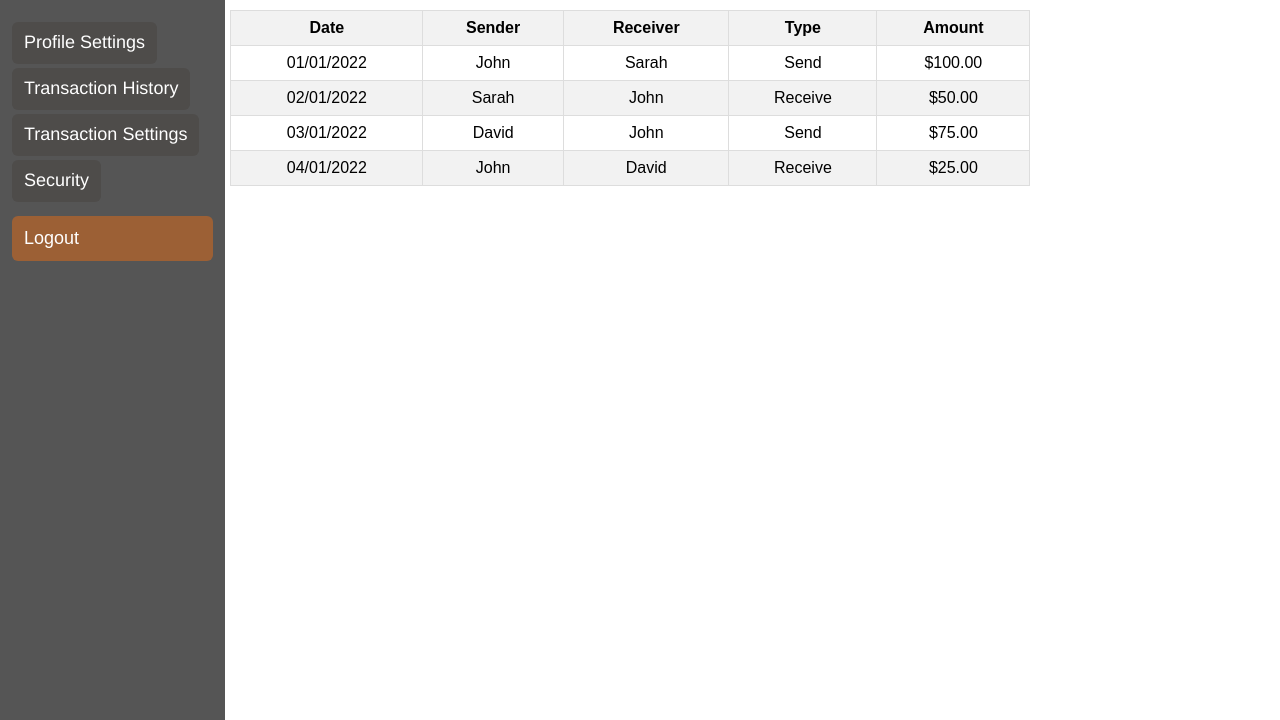
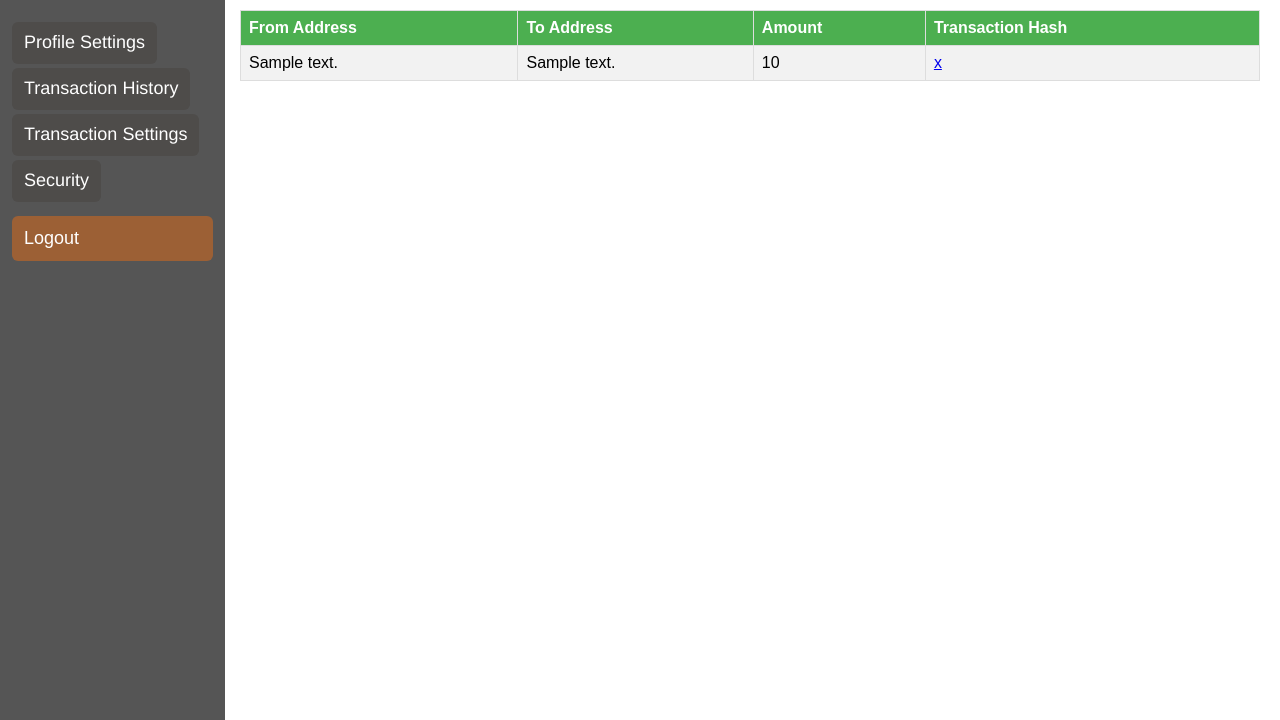
Before and after one commit to amuejunankar/SendCrypto-HC, a PHP site: page /html/account/transaction-history.php in a window 1280 px wide. Shown: the part 80-800 px from the top of the page. Run offline with PHP 8.4, Linux system fonts and the light colour scheme; the visitor is signed in with stand-in values (Sample User, id 1); tables that the repository leaves empty or names only in its code hold one stand-in row (values such as "Sample post").

Commit message:
Add Database transaction details and show

```diff
--- a/html/account/security.php
+++ b/html/account/security.php
@@ -169,7 +169,6 @@ mysqli_close($conn);
                     <?php
                     // Start the session
 
-
                     // Check if user is logged in
                     if (isset($_SESSION['logged_in']) && $_SESSION['logged_in'] == true) {
                         // If user is logged in, display My Account link
@@ -188,8 +187,8 @@ mysqli_close($conn);
         <ul>
             <li><a href="./account.php">Profile Settings</a></li>
             <li><a href="./transaction-history.php">Transaction History</a></li>
-            <li><a href="">Transaction Settings</a></li>
-            <li><a href="./security.php?">Security</a></li>
+            <li><a href="./transaction_settings.php">Transaction Settings</a></li>
+            <li><a href="">Security</a></li>
 
             <li>
                 <form method="POST"><button type="submit" name="logout">Logout</button></form>
--- a/html/account/transaction-history.php
+++ b/html/account/transaction-history.php
@@ -3,7 +3,7 @@ session_start();
 
 // Check if user is not logged in, then redirect to login page
 if (!isset($_SESSION['logged_in']) || $_SESSION['logged_in'] !== true) {
-    header("Location: ../login.html");
+    header("Location: ../login.php");
     exit;
 }
 
@@ -14,12 +14,11 @@ if (isset($_POST['logout'])) {
     // destroy the session
     session_destroy();
     // redirect to the login page
-    header('Location: ../login.html');
+    header('Location: ../login.php');
     exit;
 }
 
 ?>
-
 
 
 <!DOCTYPE html>
@@ -28,9 +27,7 @@ if (isset($_POST['logout'])) {
 <head>
     <title>Transaction History</title>
     <link rel="stylesheet" href="../../styles/navbar.css">
-    <link rel="stylesheet" href="./styles/sidebar.css">
     <meta name="viewport" content="width=device-width, initial-scale=1.0">
-
 
     <style>
         body {
@@ -40,60 +37,154 @@ if (isset($_POST['logout'])) {
         }
 
         table {
+            font-family: Arial, sans-serif;
             border-collapse: collapse;
             width: 100%;
-            max-width: 800px;
-            margin: 0 auto;
-            margin-left: 18%;
-            margin-right: 18%;
+            margin-bottom: 20px;
+            border-bottom: 1px solid #ddd;
+
         }
 
-        th,
-        td {
-            text-align: center;
+        td,
+        th {
+            border: 1px solid #ddd;
+            text-align: left;
             padding: 8px;
-            border: 1px solid #ddd;
-        }
-
-        th {
-            background-color: #f2f2f2;
         }
 
         tr:nth-child(even) {
             background-color: #f2f2f2;
         }
 
-        @media only screen and (max-width: 600px) {
+        th {
+            background-color: #4CAF50;
+            color: white;
+
+        }
+
+        .table-container {
+            overflow-x: auto;
+            margin-bottom: 20px;
+        }
+
+        @media only screen and (max-width: 768px) {
+
+            /* Adjust styles for smaller screens */
+            .container {
+                flex-direction: column;
+            }
+
+            .sidebar {
+                width: 100%;
+                margin-bottom: 20px;
+            }
+
+            .content {
+                width: 100%;
+            }
+
             table {
                 width: 100%;
-                margin-left: 5%;
-                margin-right: 5%;
+            }
         }
 
-            th,
-            td {
-                display: block;
-                text-align: center;
+        .table-container {
+            margin-left: 240px;
+            margin-right: 20px;
+            /* Adjust this value to match the width of your sidebar */
         }
 
-            th {
-                height: 50px;
+        .sidebar {
+            /* Adjust this value as needed */
+            height: 100%;
+
         }
 
-            td {
-                height: 70px;
+        /* Styles for larger screens */
+        .sidebar {
+            width: 200px;
+            float: left;
         }
 
-            td:before {
-                content: attr(data-label);
-                float: left;
-                font-weight: bold;
-                text-transform: uppercase;
-                margin-bottom: 5px;
+        /* Styles for smaller screens */
+        @media (max-width: 768px) {
+            .sidebar {
+                width: 100%;
+                float: none;
             }
         }
+
+        .sidebar {
+            height: 100%;
+            margin-top: 80px;
+            width: 225px;
+            position: fixed;
+            z-index: 1;
+            top: 0;
+            left: 0;
+            background-color: #555;
+            overflow-x: hidden;
+            padding-top: 20px;
+            font-family: 'Helvetica Neue', sans-serif;
+            font-size: 18px;
+        }
+
+        .sidebar ul {
+            list-style-type: none;
+            margin: 0;
+            padding: 0;
+
+        }
+
+        .sidebar li {
+            padding: 12px 12px;
+            border-bottom: 1px solid #555;
+
+
+        }
+
+        .sidebar li:last-child {
+            border-bottom: none;
+        }
+
+        .sidebar li a {
+            color: #fff;
+            text-decoration: none;
+            background-color: rgb(78, 76, 74);
+            border-radius: 6px;
+            padding: 12px 12px;
+            padding-top: 5%;
+
+            white-space: nowrap;
+        }
+
+        .sidebar li a:hover {
+            color: #ccc;
+            background-color: #444;
+        }
+
+        .sidebar li button {
+            color: #fff;
+            background-color: rgba(210, 105, 30, 0.572);
+            border: none;
+            padding: 12px 12px;
+            cursor: pointer;
+            font-size: 18px;
+            text-align: left;
+            width: 100%;
+            border-radius: 6px;
+
+        }
+
+        .sidebar li button:hover {
+            background-color: #cd4545;
+        }
+
+        .content {
+            margin-left: 200px;
+            padding: 20px;
+        }
     </style>
-
 
 </head>
 
@@ -113,7 +204,6 @@ if (isset($_POST['logout'])) {
                     <?php
                     // Start the session
 
-
                     // Check if user is logged in
                     if (isset($_SESSION['logged_in']) && $_SESSION['logged_in'] == true) {
                         // If user is logged in, display My Account link
@@ -131,7 +221,6 @@ if (isset($_POST['logout'])) {
                     <?php
                     // Start the session
 
-
                     // Check if user is logged in
                     if (isset($_SESSION['logged_in']) && $_SESSION['logged_in'] == true) {
                         // If user is logged in, display My Account link
@@ -147,12 +236,13 @@ if (isset($_POST['logout'])) {
     </div>
     <br><br><br><br><br>
 
+    <div class="container">
         <div class="sidebar">
             <ul>
                 <li><a href="./account.php">Profile Settings</a></li>
                 <li><a href="">Transaction History</a></li>
-            <li><a href="">Transaction Settings</a></li>
-            <li><a href="">Security</a></li>
+                <li><a href="./transaction_settings.php">Transaction Settings</a></li>
+                <li><a href="./security.php">Security</a></li>
 
                 <li>
                     <form method="POST"><button type="submit" name="logout">Logout</button></form>
@@ -161,51 +251,74 @@ if (isset($_POST['logout'])) {
         </div>
 
 
-    <!-- Add your HTML content here -->
+
+        <div class="table-container">
+            <table>
+                <tr>
+                    <th>From Address</th>
+                    <th>To Address</th>
+                    <th>Amount</th>
+                    <th>Transaction Hash</th>
+                </tr>
+
+                <?php
+                // Retrieve email from session
+                $email = $_SESSION["email"];
+
+                // Connection Details
+                $servername = "localhost";
+                $username = "root";
+                $password = "";
+                $dbname = "account";
+
+                // Create connection
+                $conn = mysqli_connect($servername, $username, $password, $dbname);
+
+                // Check connection
+                if (!$conn) {
+                    die("Connection failed: " . mysqli_connect_error());
+                }
+
+                // Prepare SQL statement and handle any errors
+                $stmt = $conn->prepare("SELECT * FROM transactions WHERE email = ?");
+                $stmt->bind_param("s", $email);
+
+                if (!$stmt) {
+                    die("Error preparing statement: " . mysqli_error($conn));
+                }
+
+                // Execute the SQL statement and handle any errors
+                if ($stmt->execute()) {
+                    // Store the result set in memory
+                    $result = $stmt->get_result();
+
+                    // Display transactions in a table
+                    while ($row = $result->fetch_assoc()) {
+                        echo "<tr>";
+                        echo "<td>" . $row["from_address"] . "</td>";
+                        echo "<td>" . $row["to_address"] . "</td>";
+                        echo "<td>" . $row["amount"] . "</td>";
+                        echo "<td><a href='https://sepolia.etherscan.io/tx/" . $row["tx_hash"] . "' target='_blank'>" . $row["tx_hash"] . "</a></td>";
+                        echo "</tr>";
+                    }
+
+                    // Free the memory used by the result set
+                    $result->free();
+                } else {
+                    echo "Error retrieving transaction data: " . $stmt->error;
+                }
 
 
-    <table>
-        <thead>
-            <tr>
-                <th>Date</th>
-                <th>Sender</th>
-                <th>Receiver</th>
-                <th>Type</th>
-                <th>Amount</th>
-            </tr>
-        </thead>
-        <tbody>
-            <tr>
-                <td data-label="Date">01/01/2022</td>
-                <td data-label="Sender">John</td>
-                <td data-label="Receiver">Sarah</td>
-                <td data-label="Type">Send</td>
-                <td data-label="Amount">$100.00</td>
-            </tr>
-            <tr>
-                <td data-label="Date">02/01/2022</td>
-                <td data-label="Sender">Sarah</td>
-                <td data-label="Receiver">John</td>
-                <td data-label="Type">Receive</td>
-                <td data-label="Amount">$50.00</td>
-            </tr>
-            <tr>
-                <td data-label="Date">03/01/2022</td>
-                <td data-label="Sender">David</td>
-                <td data-label="Receiver">John</td>
-                <td data-label="Type">Send</td>
-                <td data-label="Amount">$75.00</td>
-            </tr>
-            <tr>
-                <td data-label="Date">04/01/2022</td>
-                <td data-label="Sender">John</td>
-                <td data-label="Receiver">David</td>
-                <td data-label="Type">Receive</td>
-                <td data-label="Amount">$25.00</td>
-            </tr>
-        </tbody>
+                // Close the prepared statement and database connection
+                $stmt->close();
+                mysqli_close($conn);
+                ?>
             </table>
         </div>
+    </div>
+
+
+
 
 
 
```
Also changed, not shown: html/sendCrypto/insert_transaction_add.php (added, +46 -0 lines), html/sendCrypto/sendAddress.php (+41 -1 lines). Lines whose indentation alone changed are shown as unchanged.
